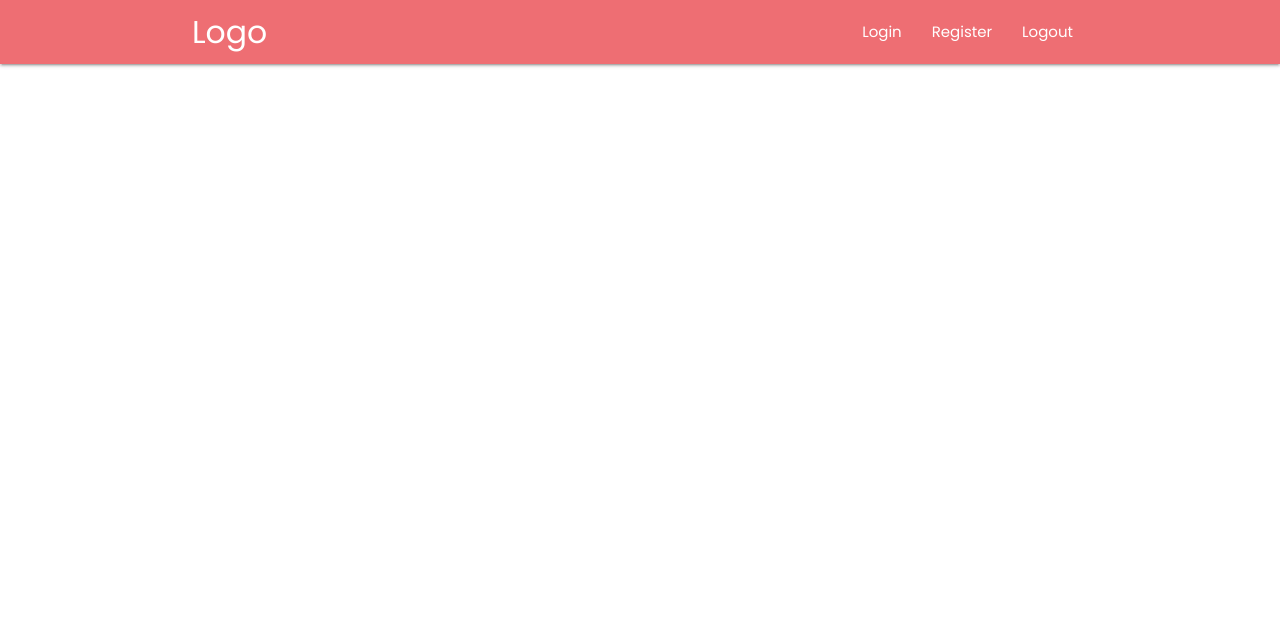
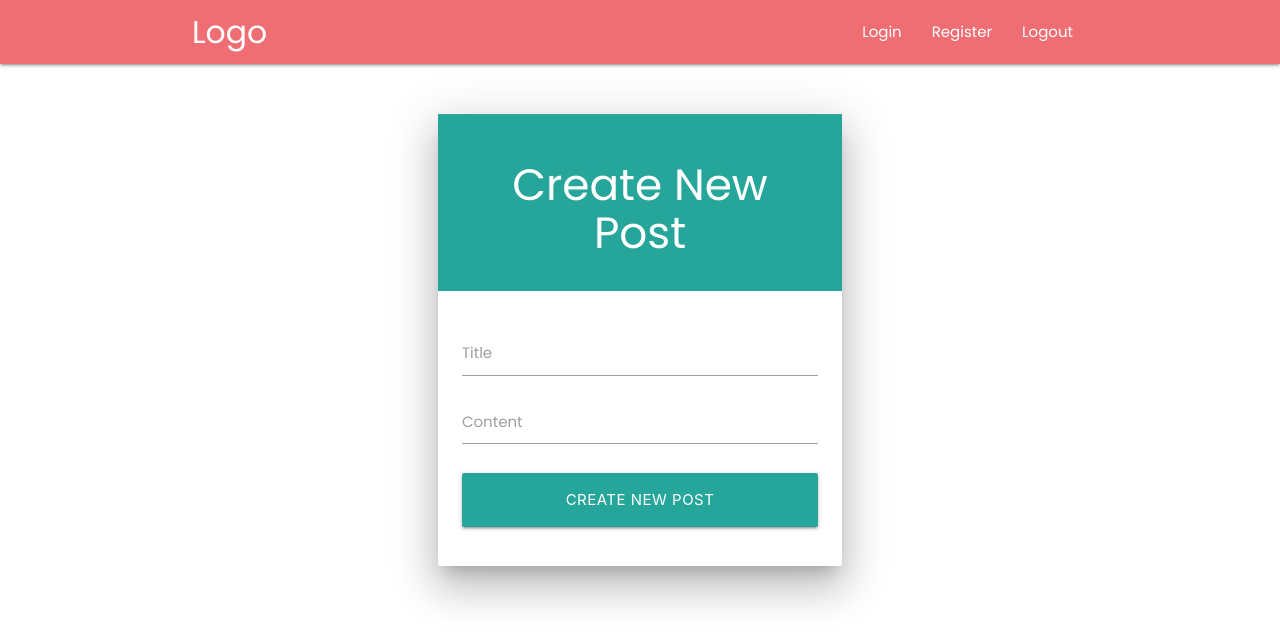
Before and after one commit to bslzz/react-firebase-project, a React (Create React App) app: page /create in a window 1280 px wide. Shown: the top 644 px of the page. Built offline with nearby package versions, Linux system fonts and the light colour scheme; the HTML template or start-up script is replaced by a standard one.

Commit message:
created form for new posts and added routing

```diff
--- a/src/App.js
+++ b/src/App.js
@@ -6,6 +6,7 @@ import Register from './Components/Auth/Register';
 import LogOut from './Components/Auth/LogOut';
 import Feeds from './Components/HomePage/Feeds';
 import PostDetails from './Components/Posts/PostDetails';
+import CreateNewPost from './Components/Posts/CreateNewPost';
 
 const App = () => {
   return (
@@ -18,6 +19,7 @@ const App = () => {
           <Route exact path="/" component={Feeds} />
           <Route path="/logout" component={LogOut} />
           <Route path="/post/:id" component={PostDetails} />
+          <Route path="/create" component={CreateNewPost} />
         </Switch>
       </Router>
     </>
--- a/src/Components/Auth/Login.js
+++ b/src/Components/Auth/Login.js
@@ -9,15 +9,15 @@ const Login = () => {
             <h3>Login</h3>
           </div>
           <div className="card-content">
-            <div className="form-field">
+            <div className="input-field">
               <label htmlFor="username">Username</label>
               <input type="text" />
             </div>
-            <div className="form-field">
+            <div className="input-field">
               <label htmlFor="password">Password</label>
               <input type="password" />
             </div>
-            <div className="form-field">
+            <div className="input-field">
               <button
                 className="btn-large waves-effect waves-dark"
                 style={{ width: '100%' }}
--- a/src/Components/Auth/Register.js
+++ b/src/Components/Auth/Register.js
@@ -9,19 +9,19 @@ const Register = () => {
             <h3>Register</h3>
           </div>
           <div className="card-content">
-            <div className="form-field">
+            <div className="input-field">
               <label htmlFor="username">Username</label>
               <input type="text" />
             </div>
-            <div className="form-field">
+            <div className="input-field">
               <label htmlFor="password">Password</label>
               <input type="password" />
             </div>
-            <div className="form-field">
+            <div className="input-field">
               <label htmlFor="password">Confirm Password</label>
               <input type="password" />
             </div>
-            <div className="form-field">
+            <div className="input-field">
               <button
                 className="btn-large waves-effect waves-dark"
                 style={{ width: '100%' }}
--- a/src/Components/Posts/CreateNewPost.js
+++ b/src/Components/Posts/CreateNewPost.js
@@ -0,0 +1,36 @@
+import React from 'react';
+
+const CreateNewPost = () => {
+  return (
+    <div className="row loginForm">
+      <div className="col s12 m4 offset-m4">
+        <div className="card z-depth-5 hoverable">
+          <div className="card-action teal lighten-1 white-text center-align">
+            <h3>Create New Post</h3>
+          </div>
+          <div className="card-content">
+            <div className="input-field">
+              <label htmlFor="title">Title</label>
+              <input type="text" />
+            </div>
+            <div class="input-field">
+              <textarea id="textarea1" class="materialize-textarea"></textarea>
+              <label for="textarea1">Content</label>
+            </div>
+
+            <div className="input-field">
+              <button
+                className="btn-large waves-effect waves-dark"
+                style={{ width: '100%' }}
+              >
+                Create New Post
+              </button>
+            </div>
+          </div>
+        </div>
+      </div>
+    </div>
+  );
+};
+
+export default CreateNewPost;
--- a/src/Components/Posts/PostDetails.js
+++ b/src/Components/Posts/PostDetails.js
@@ -1,7 +1,19 @@
 import React from 'react';
 
 const PostDetails = () => {
-  return <div></div>;
+  return (
+    <div className="container">
+      <div class="card center-align indigo darken-1 postCard">
+        <div class="card-content white-text">
+          <span class="card-title">Card Title</span>
+          <p>
+            Lorem ipsum dolor sit amet consectetur adipisicing elit.
+            Necessitatibus, dolor voluptatibus.
+          </p>
+        </div>
+      </div>
+    </div>
+  );
 };
 
 export default PostDetails;
```
